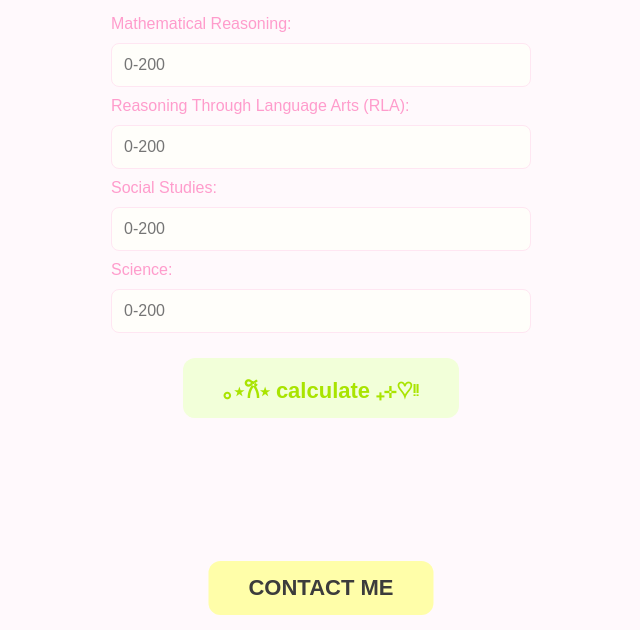
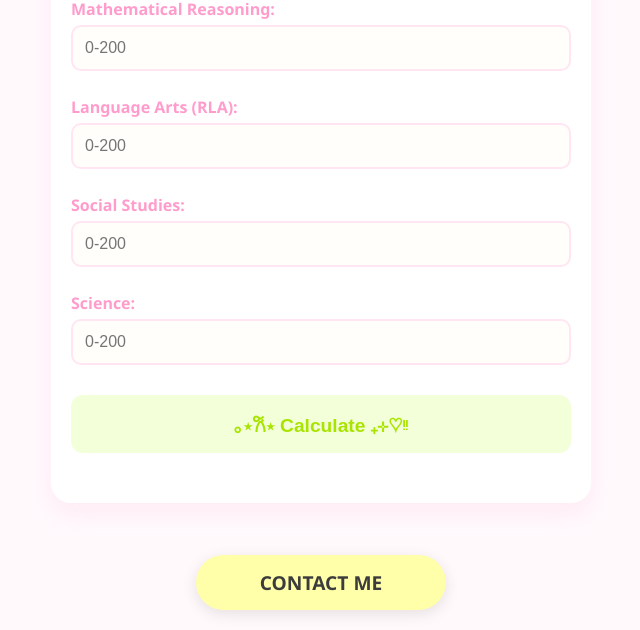
Before and after one commit to furriecateducation/gedscorecalculator, a plain HTML site: page index.html in a window 1280 px wide. Shown: the part 170-800 px from the top of the page, without its empty margins (319-959 px from the left). Drawn offline with Linux system fonts and the light colour scheme.

Commit message:
Refactor HTML structure and styles for clarity

```diff
--- a/index.html
+++ b/index.html
@@ -1,155 +1,190 @@
 <!DOCTYPE html>
 <html lang="th">
 <head>
-
     <meta charset="UTF-8">
     <meta name="viewport" content="width=device-width, initial-scale=1.0">
-
     <title>GED Score Calculator</title>
 
     <style>
-
-body{
-margin:0;
-font-family:Arial;
-background:#fff9fc;
-padding-bottom:90px;
+        :root {
+            --primary-pink: #eea9fc;
+            --secondary-pink: #ff9ccc;
+            --bg-color: #fff9fc;
+            --btn-green: #f2ffd9;
+            --text-green: #a9e400;
         }
 
-.container{
-max-width:420px;
-margin:auto;
-padding:40px 20px;
+        body {
+            margin: 0;
+            font-family: 'Segoe UI', Tahoma, Geneva, Verdana, sans-serif;
+            background: var(--bg-color);
+            padding-bottom: 100px;
+            display: flex;
+            justify-content: center;
         }
 
-/* ⭐ FIX iPhone ตกขอบ */
-input{
-width:100%;
-padding:12px;
-margin:10px 0;
-background:#fffefa;
-border:1px solid #ffe6f2;
-border-radius:8px;
-font-size:16px;
-box-sizing:border-box;
+        .container {
+            width: 90%;
+            max-width: 500px; /* ขยายให้กว้างขึ้นเล็กน้อยสำหรับ Tablet/PC */
+            margin: 20px auto;
+            padding: 30px 20px;
+            background: white;
+            border-radius: 20px;
+            box-shadow: 0 10px 25px rgba(255, 182, 218, 0.2);
         }
 
-input:focus{
-outline:none;
-background:#fff0f7;
+        h2 {
+            color: var(--primary-pink);
+            font-size: 1.8rem;
+            text-align: center;
+            margin-bottom: 25px;
+            line-height: 1.2;
         }
 
-/* ===== BUTTON STYLE (calculate + convert ใช้อันเดียวกัน) ===== */
-button{
-display:block;
-margin:15px auto;
-padding:14px 40px;
-background:#f2ffd9;
-color:#a9e400;
-border:none;
-border-radius:12px;
-font-size:22px;
-font-weight:bold;
-cursor:pointer;
--webkit-tap-highlight-color: transparent;
-box-sizing:border-box;
+        label {
+            display: block;
+            color: var(--secondary-pink);
+            font-weight: bold;
+            margin-top: 15px;
+            margin-bottom: 5px;
         }
 
-button:active{
-background:#eaffb8;
-transform:scale(0.96);
+        input {
+            width: 100%;
+            padding: 12px;
+            margin-bottom: 10px;
+            background: #fffefa;
+            border: 2px solid #ffe6f2;
+            border-radius: 10px;
+            font-size: 16px;
+            box-sizing: border-box;
+            transition: 0.3s;
         }
 
-/* ตาราง */
-table{
-width:100%;
-border-collapse:collapse;
-margin-top:15px;
-background:#ffffff;
-border-radius:10px;
-overflow:hidden;
+        input:focus {
+            outline: none;
+            border-color: var(--primary-pink);
+            background: #fff0f7;
         }
 
-th,td{
-padding:10px;
-text-align:center;
-border-bottom:1px solid #ffb6da;
+        button {
+            display: block;
+            width: 100%; /* ให้ปุ่มกว้างเต็มในมือถือ */
+            margin: 20px auto;
+            padding: 15px;
+            background: var(--btn-green);
+            color: var(--text-green);
+            border: none;
+            border-radius: 12px;
+            font-size: 1.2rem;
+            font-weight: bold;
+            cursor: pointer;
+            transition: transform 0.2s, background 0.2s;
+            -webkit-tap-highlight-color: transparent;
         }
 
-th{
-background:#fff0f7;
-color:#b388ff;
+        button:active {
+            background: #eaffb8;
+            transform: scale(0.98);
         }
 
-.total-row td{
-font-weight:bold;
-color:#65d0ff;
-border-bottom:none;
+        /* ตารางแบบ Responsive */
+        .table-container {
+            overflow-x: auto;
+            margin-top: 20px;
         }
 
-.result{
-margin-top:30px;
+        table {
+            width: 100%;
+            border-collapse: collapse;
+            background: #ffffff;
+            border-radius: 10px;
+            overflow: hidden;
         }
 
-/* ===== CONTACT BUTTON ===== */
-.contact-bar{
-position:fixed;
-bottom:15px;
-left:50%;
-transform:translateX(-50%);
-width:auto;
-max-width:420px;
-z-index:999;
+        th, td {
+            padding: 12px 8px;
+            text-align: center;
+            border-bottom: 1px solid #ffb6da;
         }
 
-.contact-bar a{
-display:inline-block;
-white-space:nowrap; /* ⭐ ไม่ขึ้นบรรทัดใหม่ */
-padding:14px 40px;
-background:#fffea9;
-color:#3c3c3c;
-font-size:22px;
-font-weight:bold;
-border-radius:12px;
-text-decoration:none;
+        th {
+            background: #fff0f7;
+            color: #b388ff;
         }
 
-.contact-bar a:active{
-transform:scale(0.96);
+        .total-row td {
+            font-weight: bold;
+            color: #65d0ff;
+            background: #f0faff;
         }
 
+        /* ===== CONTACT BUTTON (Fixed "CONTACT ME" issue) ===== */
+        .contact-bar {
+            position: fixed;
+            bottom: 20px;
+            left: 50%;
+            transform: translateX(-50%);
+            z-index: 999;
+            width: 90%; /* ยืดหยุ่นตามหน้าจอ */
+            display: flex;
+            justify-content: center;
+        }
+
+        .contact-bar a {
+            display: inline-block;
+            white-space: nowrap; /* บังคับให้อยู่บรรทัดเดียวแน่นอน */
+            padding: 14px 35px;
+            background: #fffea9;
+            color: #3c3c3c;
+            font-size: 1.2rem;
+            font-weight: bold;
+            border-radius: 50px; /* ทำเป็นทรงมนสวยๆ */
+            text-decoration: none;
+            box-shadow: 0 4px 15px rgba(0,0,0,0.1);
+            transition: 0.3s;
+            text-align: center;
+            min-width: 180px; /* ป้องกันปุ่มหดสั้นเกินไป */
+        }
+
+        .contact-bar a:hover {
+            background: #fffb7d;
+        }
+
+        .contact-bar a:active {
+            transform: scale(0.95);
+        }
+
+        /* สำหรับหน้าจอเล็กพิเศษ */
+        @media (max-width: 360px) {
+            h2 { font-size: 1.4rem; }
+            .contact-bar a { font-size: 1rem; padding: 12px 20px; }
+        }
     </style>
 </head>
 
 <body>
 
 <div class="container">
+    <h2>｡𖦹°⋆ GED Score to GPA Calculator ₊˚𝜗𝜚˚⋆</h2>
 
-<h2 style="color:#eea9fc;font-size:34px;text-align:center;">
-｡𖦹°⋆ GED score to GPA & GPAX calculator ₊˚𝜗𝜚˚⋆
-</h2>
+    <label>Mathematical Reasoning:</label>
+    <input type="number" id="math" placeholder="0-200" min="0" max="200">
 
-<label style="color:#ff9ccc;">Mathematical Reasoning:</label>
-<input type="number" id="math" placeholder="0-200">
+    <label>Language Arts (RLA):</label>
+    <input type="number" id="rla" placeholder="0-200" min="0" max="200">
 
-<label style="color:#ff9ccc;">Reasoning Through Language Arts (RLA):</label>
-<input type="number" id="rla" placeholder="0-200">
+    <label>Social Studies:</label>
+    <input type="number" id="soc" placeholder="0-200" min="0" max="200">
 
-<label style="color:#ff9ccc;">Social Studies:</label>
-<input type="number" id="soc" placeholder="0-200">
+    <label>Science:</label>
+    <input type="number" id="sci" placeholder="0-200" min="0" max="200">
 
-<label style="color:#ff9ccc;">Science:</label>
-<input type="number" id="sci" placeholder="0-200">
-
-<button onclick="calculateGPA()">
-｡⋆𐙚⋆ calculate ₊⊹♡ᵎᵎ
-</button>
+    <button onclick="calculateGPA()">｡⋆𐙚⋆ Calculate ₊⊹♡ᵎᵎ</button>
 
     <div class="result" id="res"></div>
-
 </div>
 
-<!-- CONTACT -->
 <div class="contact-bar">
     <a href="https://lin.ee/ELHcIH2" target="_blank">
         CONTACT ME
@@ -157,33 +192,32 @@ CONTACT ME
 </div>
 
 <script>
+    let savedScores = [];
+    let currentDecimal = 3;
 
-let savedScores=[];
-let currentDecimal=3;
-
-function scoreToGPA(score){
-let gpa=((score-50)/150)*4;
-return Math.max(0,Math.min(4,gpa));
+    function scoreToGPA(score) {
+        let gpa = ((score - 50) / 150) * 4;
+        return Math.max(0, Math.min(4, gpa));
     }
 
-function toggleDecimal(){
-currentDecimal = currentDecimal===3 ? 2 : 3;
+    function toggleDecimal() {
+        currentDecimal = currentDecimal === 3 ? 2 : 3;
         renderTable();
     }
 
-function renderTable(){
-
-const subjects=[
-{name:"Math"},
-{name:"RLA"},
-{name:"Social Studies"},
-{name:"Science"}
+    function renderTable() {
+        const subjects = [
+            {name: "Math"},
+            {name: "RLA"},
+            {name: "Social Studies"},
+            {name: "Science"}
         ];
 
-let totalScore=0;
-let totalGPA=0;
+        let totalScore = 0;
+        let totalGPA = 0;
 
-let html=`
+        let html = `
+        <div class="table-container">
             <table>
                 <tr>
                     <th>Subject</th>
@@ -192,15 +226,13 @@ let html=`
                 </tr>
         `;
 
-subjects.forEach((sub,i)=>{
+        subjects.forEach((sub, i) => {
+            const score = savedScores[i];
+            const gpa = scoreToGPA(score);
+            totalScore += score;
+            totalGPA += gpa;
 
-const score=savedScores[i];
-const gpa=scoreToGPA(score);
-
-totalScore+=score;
-totalGPA+=gpa;
-
-html+=`
+            html += `
                 <tr>
                     <td>${sub.name}</td>
                     <td>${score}</td>
@@ -209,48 +241,46 @@ html+=`
             `;
         });
 
-const gpax=totalGPA/4;
+        const gpax = totalGPA / 4;
 
-html+=`
+        html += `
                 <tr class="total-row">
                     <td>TOTAL</td>
                     <td>${totalScore}</td>
                     <td>GPAX ${gpax.toFixed(currentDecimal)}</td>
                 </tr>
             </table>
-
+        </div>
         <button onclick="toggleDecimal()">
-${currentDecimal===3
-? "Convert to 2 Decimal Places"
-: "Convert to 3 Decimal Places"}
+            ${currentDecimal === 3 ? "Convert to 2 Decimal Places" : "Convert to 3 Decimal Places"}
         </button>
         `;
 
-document.getElementById("res").innerHTML=html;
+        document.getElementById("res").innerHTML = html;
+
+        // เลื่อนหน้าจอลงมาให้เห็นผลลัพธ์ในมือถือ
+        document.getElementById("res").scrollIntoView({ behavior: 'smooth', block: 'nearest' });
     }
 
-function calculateGPA(){
+    function calculateGPA() {
+        const ids = ["math", "rla", "soc", "sci"];
+        savedScores = [];
 
-const ids=["math","rla","soc","sci"];
-savedScores=[];
+        for (let id of ids) {
+            const val = document.getElementById(id).value;
+            const score = parseFloat(val);
 
-for(let id of ids){
-
-const score=parseFloat(document.getElementById(id).value);
-
-if(isNaN(score)||score<0||score>200){
-document.getElementById("res").innerHTML=
-"<span style='color:#ff7ab6;font-weight:bold;'>Please enter valid scores for all four subjects</span>";
+            if (val === "" || isNaN(score) || score < 0 || score > 200) {
+                document.getElementById("res").innerHTML =
+                "<div style='color:#ff7ab6; font-weight:bold; text-align:center; margin-top:20px;'> Please enter valid scores for all subjects</div>";
                 return;
             }
-
             savedScores.push(score);
         }
 
-currentDecimal=3;
+        currentDecimal = 3;
         renderTable();
     }
-
 </script>
 
 </body>
```
Lines whose indentation alone changed are shown as unchanged.
